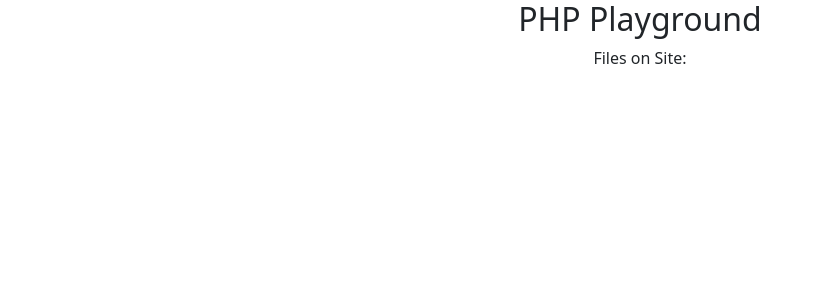
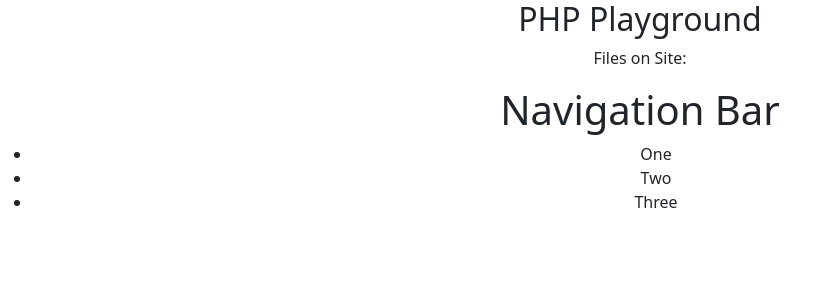
Before and after one commit to karrotts-learning/learning-php, a PHP site: page / in a window 1280 px wide. Shown: the top 300 px of the page, without its empty margins (0-828 px from the left). Run offline with PHP 8.4, Linux system fonts and the light colour scheme.

Commit message:
added namespace test

```diff
--- a/form.php
+++ b/form.php
@@ -7,6 +7,6 @@
     <title>Forms</title>
 </head>
 <body>
-    <a href="/www/"> <- Go Back </a>
+    <a href="/Learning-PHP/"> <- Go Back </a>
 </body>
 </html>
--- a/generator.php
+++ b/generator.php
@@ -1,4 +1,4 @@
-<a href="/www/"> <- Go Back </a>
+<a href="/Learning-PHP/"> <- Go Back </a>
 <?php
     function fib($limit) {
         $previous = 0;
--- a/index.php
+++ b/index.php
@@ -14,12 +14,17 @@
     <ul class="list-group">
   <!--<li class="list-group-item active" aria-current="true">An active item</li>-->
         <?php
-            $files = scandir("C:\Users\Wes\www");
+            $files = scandir("C:\Users\Wes\Learning-PHP");
             for ($i = 2; $i < count($files); $i++) {
                 echo "<li class=\"list-group-item\"><a href=". $files[$i] . ">" . ucfirst(substr($files[$i], 0, -4)) . "</a></li>";
             }
         ?>
     </ul>
+    <?php
+        include 'navigation.php';
+        \navigation\RenderNavigation();
+
+    ?>
     </div>
 </body>
 </html>
--- /dev/null
+++ b/navigation.php
@@ -0,0 +1,10 @@
+<?php
+namespace navigation;
+function RenderNavigation() { ?>
+    <h1>Navigation Bar</h1>
+    <ul>
+        <li>One</li>
+        <li>Two</li>
+        <li>Three</li>
+    </ul>
+<?php } ?>
```
